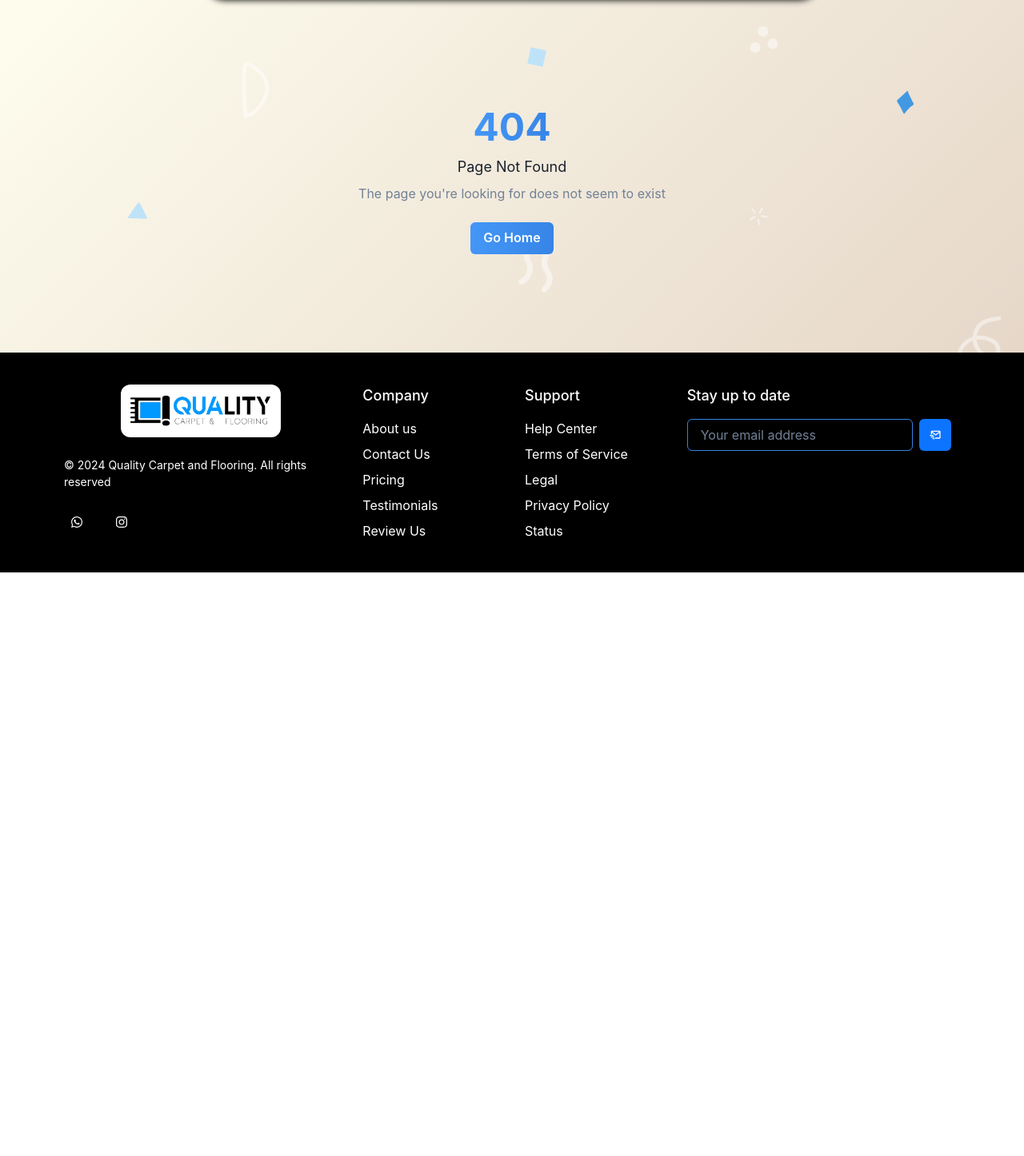
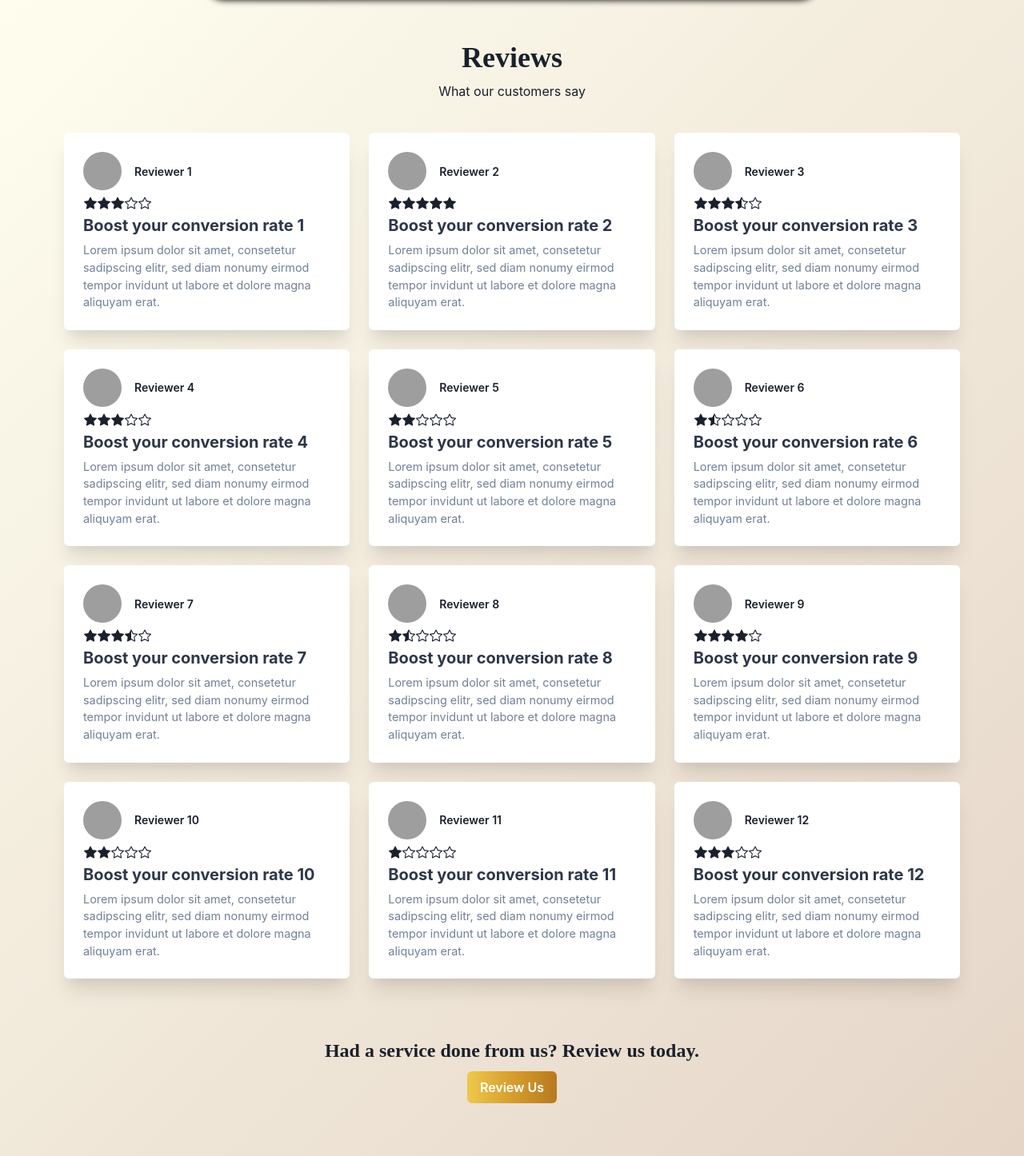
Before and after one commit to aayushwrld/qualitycarpet, a React (Vite) app in the folder client/: page /reviews in a window 1280 px wide. Shown: the part 84-1530 px from the top of the page at 80% size. Before the commit the page ends 800 px from the top, so only its background shows below. Built offline with nearby package versions, Linux system fonts and the light colour scheme; grey boxes are pictures that could not be loaded.

Commit message:
reviews page

```diff
--- a/client/src/components/Navbar.tsx
+++ b/client/src/components/Navbar.tsx
@@ -45,7 +45,7 @@ const Navbar = () => {
       >
         <Flex color="black" justifyContent={"center"} alignItems={"center"}>
           <Link to={"/"}>
-            <img src={Logo} width={"170px"} />
+            <img src={Logo} width={"170px"} onClick={() => window.scrollTo({ top: 0, behavior: "smooth" })}/>
           </Link>
         </Flex>
         <Flex
--- a/client/src/pages/Admin.tsx
+++ b/client/src/pages/Admin.tsx
@@ -11,7 +11,6 @@ import {
 } from '@chakra-ui/react';
 import ReviewCard from '../components/ReviewCard';
 
-// Review Interface
 interface Review {
   id: number;
   author: string;
@@ -20,7 +19,7 @@ interface Review {
   text: string;
   avatar: string;
   isVisible: boolean;
-  isLoading: boolean; // New property for loading state
+  isLoading: boolean;
 }
 
 const initialReviews: Review[] = [...Array(8)].map((_, i) => ({
@@ -30,8 +29,8 @@ const initialReviews: Review[] = [...Array(8)].map((_, i) => ({
   title: 'Boost your conversion rate',
   text: 'Lorem ipsum dolor sit amet, consetetur sadipscing elitr, sed diam nonumy eirmod tempor invidunt ut labore et dolore magna aliquyam erat.',
   avatar: 'https://i.pravatar.cc/150?img=' + (i + 1),
-  isVisible: true, // Default to visible
-  isLoading: false, // Default to not loading
+  isVisible: true,
+  isLoading: false,
 }));
 
 export default function AdminPage() {
@@ -39,14 +38,12 @@ export default function AdminPage() {
   const toast = useToast();
 
   const toggleVisibility = (id: number) => {
-    // Set isLoading to true for the selected review
     setReviews((prevReviews) =>
       prevReviews.map((review) =>
         review.id === id ? { ...review, isLoading: true } : review
       )
     );
 
-    // Simulate loading with timeout
     setTimeout(() => {
       setReviews((prevReviews) =>
         prevReviews.map((review) =>
@@ -56,7 +53,6 @@ export default function AdminPage() {
         )
       );
 
-      // Show toast notification
       const updatedReview = reviews.find((review) => review.id === id);
       if (updatedReview) {
         toast({
@@ -70,7 +66,7 @@ export default function AdminPage() {
           position: 'top',
         });
       }
-    }, 1500); // 1.5 seconds loading effect
+    }, 1500);
   };
 
   return (
@@ -80,7 +76,6 @@ export default function AdminPage() {
         {reviews.map((review) => (
           <Center py={2} key={review.id}>
             <Box position="relative">
-              {/* Render ReviewCard */}
               <ReviewCard
                 author={review.author}
                 rating={review.rating}
@@ -88,7 +83,6 @@ export default function AdminPage() {
                 text={review.text}
                 avatar={review.avatar}
               />
-              {/* Visibility Toggle Button */}
               <Button
                 mt={4}
                 size="sm"
@@ -96,7 +90,7 @@ export default function AdminPage() {
                 onClick={() => toggleVisibility(review.id)}
                 left="50%"
                 transform="translateX(-50%)"
-                isDisabled={review.isLoading} // Disable button during loading
+                isDisabled={review.isLoading}
               >
                 {review.isLoading ? (
                   <Spinner size="xs" color="white" />
--- /dev/null
+++ b/client/src/pages/Reviews.tsx
@@ -0,0 +1,124 @@
+import { useState, useEffect } from "react";
+import {
+  Box,
+  Button,
+  Container,
+  Flex,
+  Heading,
+  SimpleGrid,
+  Spinner,
+  Text,
+} from "@chakra-ui/react";
+import ReviewCard from "../components/ReviewCard";
+import { Link } from "react-router-dom";
+
+// Review Interface
+interface Review {
+  id: number;
+  author: string;
+  rating: number;
+  title: string;
+  text: string;
+  avatar: string;
+}
+
+// Dummy Reviews Data
+const reviewsData: Review[] = [...Array(12)].map((_, i) => ({
+  id: i,
+  author: `Reviewer ${i + 1}`,
+  rating: Math.round((Math.random() * 4 + 1) * 10) / 10, // Random rating between 1 and 5
+  title: `Boost your conversion rate ${i + 1}`,
+  text: "Lorem ipsum dolor sit amet, consetetur sadipscing elitr, sed diam nonumy eirmod tempor invidunt ut labore et dolore magna aliquyam erat.",
+  avatar: `https://i.pravatar.cc/150?img=${i + 1}`,
+}));
+
+export default function Reviews() {
+  const [reviews, setReviews] = useState<Review[]>([]);
+  const [loading, setLoading] = useState(true);
+
+  // Simulate API Call with Timeout
+  useEffect(() => {
+    const timer = setTimeout(() => {
+      setReviews(reviewsData); // Load reviews data after delay
+      setLoading(false); // Stop loading
+    }, 2000); // Simulated delay (2 seconds)
+
+    return () => clearTimeout(timer); // Cleanup timeout on unmount
+  }, []);
+
+  return (
+    <Container maxW="6xl" py={10}>
+      {/* Page Heading */}
+      <Flex align="center" justifyContent="center" direction="column" mb={10}>
+        <Heading
+          fontSize="4xl"
+          mb={2}
+          fontWeight={"bold"}
+          fontFamily={"Work Sans"}
+        >
+          Reviews
+        </Heading>
+        <Text fontSize="md" textAlign="center">
+          What our customers say
+        </Text>
+      </Flex>
+
+      {/* Loading Animation */}
+      {loading ? (
+        <Flex justify="center" align="center" height="50vh">
+          <Spinner
+            thickness="4px"
+            speed="0.65s"
+            emptyColor="gray.200"
+            color="teal.500"
+            size="xl"
+          />
+        </Flex>
+      ) : (
+        <>
+          {/* Reviews Grid */}
+          <SimpleGrid columns={{ base: 1, md: 2, lg: 3 }} spacing={6}>
+            {reviews.map((review) => (
+              <Box key={review.id}>
+                <ReviewCard
+                  author={review.author}
+                  rating={review.rating}
+                  title={review.title}
+                  text={review.text}
+                  avatar={review.avatar}
+                />
+              </Box>
+            ))}
+          </SimpleGrid>
+
+          {/* Call to Action */}
+
+        </>
+      )}
+       <Box textAlign="center" mt={8}>
+            <Box py={10}>
+              <Text
+                textAlign="center"
+                mb={2}
+                fontFamily={"Work Sans"}
+                fontSize={"2xl"}
+                fontWeight={"bold"}
+              >
+                Had a service done from us? Review us today.
+              </Text>
+              <Button
+                as={Link}
+                to="/review"
+                colorScheme="yellow"
+                bgGradient="linear(to-r, yellow.400, yellow.500, yellow.600)"
+                color="white"
+                variant="solid"
+                onClick={() => window.scrollTo({ top: 0, behavior: "smooth" })}
+              >
+                Review Us
+              </Button>
+            </Box>
+          </Box>
+    </Container>
+  );
+}
--- a/client/src/routes/AllRoutes.tsx
+++ b/client/src/routes/AllRoutes.tsx
@@ -5,6 +5,7 @@ import Contact from '../pages/Contact'
 import { Pricing } from '../pages/Pricing'
 import Review from '../pages/Review'
 import Admin from '../pages/Admin'
+import Reviews from '../pages/Reviews'
 
 export default function AllRoutes() {
   return (
@@ -14,6 +15,7 @@ export default function AllRoutes() {
         <Route path='/pricing' element={<Pricing />} />
         <Route path='/review' element={<Review />} />
         <Route path='/admin' element={<Admin />} />
+        <Route path='/reviews' element={<Reviews />} />
         <Route path='/*' element={<Error />} />
     </Routes>
   )
```
